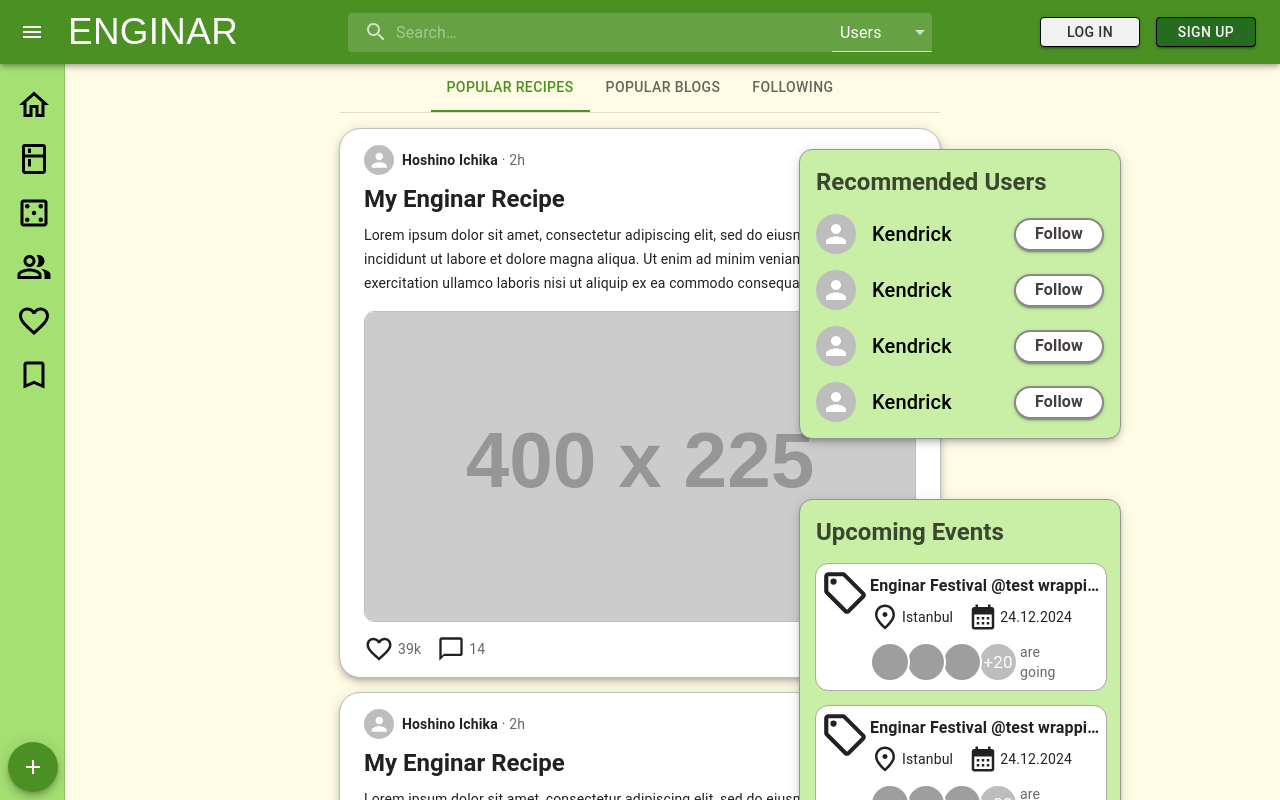
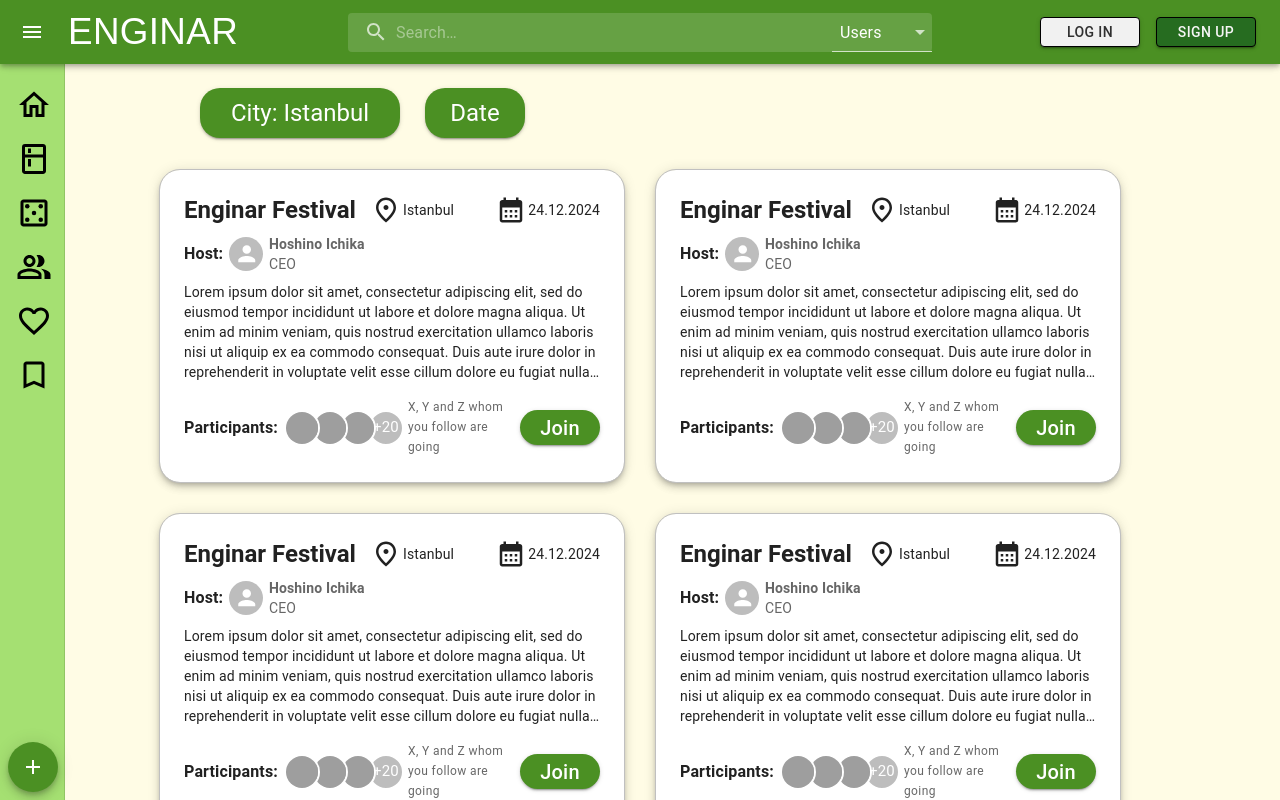
Before and after one commit to Soft-Engin/enginar_frontend, a React (Vite) app: page / in a window 1280 px wide. Shown: the top 800 px of the page. Built offline with nearby package versions, Linux system fonts and the light colour scheme; grey boxes are pictures that could not be loaded; a web font is replaced by a local one.

Commit message:
Improve EventCompressed component

```diff
--- a/src/App.jsx
+++ b/src/App.jsx
@@ -1,13 +1,13 @@
 import "./App.css";
 
 import Navbar from "./components/Navbar";
-import ContentFeed from "./components/ContentFeed";
+import EventHub from "./components/EventHub";
 
 function App() {
   return (
     <div>
     <Navbar></Navbar>
-    <ContentFeed />
+    <EventHub />
     </div>
   );
 }
--- a/src/components/BlogMini.jsx
+++ b/src/components/BlogMini.jsx
@@ -12,7 +12,7 @@ import ShareIcon from "@mui/icons-material/Share";
 
 export default function BlogMini() {
   return(
-    <Box sx={{maxWidth: 700, outline: "1.5px solid #C0C0C0", backgroundColor: "#FFFFFF", pl: 3, pt: 2, pr: 3, pb: 1.5, borderRadius: 5, boxShadow: 5 }}>
+    <Box sx={{ maxWidth: 700, outline: "1.5px solid #C0C0C0", backgroundColor: "#FFFFFF", pl: 3, pt: 2, pr: 3, pb: 1.5, borderRadius: 5, boxShadow: 5 }}>
       <Box sx={{ display: "flex", justifyContent: "space-between", alignItems: "center", mb: 1 }}>
         <Box sx={{ display: "flex", alignItems: "center" }}>
           <Avatar sx={{ width: 30, height: 30, marginRight: 1 }} />
--- a/src/components/EventCompressed.jsx
+++ b/src/components/EventCompressed.jsx
@@ -6,16 +6,14 @@ import {
   AvatarGroup,
   Button
 } from "@mui/material";
-import Grid from '@mui/material/Grid2';
 import PlaceOutlinedIcon from '@mui/icons-material/PlaceOutlined';
-import CalendarMonthIcon  from "@mui/icons-material/CalendarMonth";
+import CalendarMonthIcon from "@mui/icons-material/CalendarMonth";
 
 export default function EventCompressed() {
-  return (
-    <Box sx= {{ width: 700, height: 320, outline: "1.5px solid #C0C0C0", backgroundColor: "#FFFFFF", pl: 3, pt: 3, pr: 3, pb: 3, borderRadius: 5, boxShadow: 5 }}>
-      <Grid container spacing={1}>
-        <Grid item size={9.5}>
-          <Box sx={{ display: 'flex', alignItems: 'center' }}>
+  return(
+    <Box sx={{ maxWidth: 700, outline: "1.5px solid #C0C0C0", backgroundColor: "#FFFFFF", pl: 3, pt: 3, pr: 3, pb: 3, borderRadius: 5, boxShadow: 5 }}>
+      <Box sx={{ display: "flex", justifyContent: "space-between", alignItems: "center", mb: 1 }}>
+        <Box sx={{ display: "flex", alignItems: "center" }}>
           <Typography variant="h5" fontWeight="bold" style={{ marginRight: '15px', maxWidth: '400px' }} noWrap>
             Enginar Festival
           </Typography>
@@ -24,17 +22,15 @@ export default function EventCompressed() {
             Istanbul
           </Typography>
         </Box>
-        </Grid>
-        <Grid item size={2.5}>
         <Box sx={{ display: 'flex', alignItems: 'center' }}>
           <CalendarMonthIcon style={{ fontSize: '30px', marginRight: '2px' }} />
           <Typography variant="body2" component="div" noWrap>
             24.12.2024
           </Typography>
         </Box>
-        </Grid>
-        <Grid item size={12}>
-          <Box sx={{ display: 'flex', alignItems: 'center' }}>
+      </Box>
+
+      <Box sx={{ display: 'flex', alignItems: 'center', mb: 1 }}>
         <Typography variant="body1" component="div" fontWeight="bold" style={{ marginRight: '6px' }} noWrap>
           Host:
         </Typography>
@@ -43,15 +39,12 @@ export default function EventCompressed() {
           <b>Hoshino Ichika</b><br/>CEO
         </Typography>
       </Box>
-        </Grid>
-        <Grid item size={12} sx={{ height: 150 }}>
-          <Box sx={{ display: 'flex', alignItems: 'center' }}>
-            <Typography variant="body2" component="div" sx={{ overflow: 'hidden', display: '-webkit-box', WebkitBoxOrient: 'vertical', WebkitLineClamp: 6, textOverflow: 'ellipsis' }}>
+
+      <Typography variant="body2" component="div" sx={{ overflow: 'hidden', display: '-webkit-box', WebkitBoxOrient: 'vertical', WebkitLineClamp: 5, textOverflow: 'ellipsis' }}>
         Lorem ipsum dolor sit amet, consectetur adipiscing elit, sed do eiusmod tempor incididunt ut labore et dolore magna aliqua. Ut enim ad minim veniam, quis nostrud exercitation ullamco laboris nisi ut aliquip ex ea commodo consequat. Duis aute irure dolor in reprehenderit in voluptate velit esse cillum dolore eu fugiat nulla pariatur. Excepteur sint occaecat cupidatat non proident, sunt in culpa qui officia deserunt mollit anim id est laborum. Lorem ipsum dolor sit amet, consectetur adipiscing elit, sed do eiusmod tempor incididunt ut labore et dolore magna aliqua. Ut enim ad minim veniam, quis nostrud exercitation ullamco laboris nisi ut aliquip ex ea commodo consequat. Duis aute irure dolor in reprehenderit in voluptate velit esse cillum dolore eu fugiat nulla pariatur. Excepteur sint occaecat cupidatat non proident, sunt in culpa qui officia deserunt mollit anim id est laborum.
       </Typography>
-          </Box>
-        </Grid>
-        <Grid item size={9}>
+
+      <Box sx={{ display: "flex", justifyContent: "space-between", alignItems: "center", mt: 2 }}>
         <Box sx={{ display: 'flex', alignItems: 'center' }}>
           <Typography variant="body1" component="div" fontWeight="bold" style={{ marginRight: '6px' }}>
             Participants:
@@ -65,15 +58,14 @@ export default function EventCompressed() {
             X, Y and Z whom you follow are going
           </Typography>
         </Box>
-        </Grid>
-        <Grid item size={3} container justifyContent="flex-end">
+        <Box sx={{ display: 'flex', alignItems: 'center' }}>
           <Button variant="contained" style={{ backgroundColor: "#4B9023", borderRadius: 30, width: "80px", height: "35px", textTransform: "none" }}>
             <Typography variant="h6" >
               Join
             </Typography>
           </Button>
-        </Grid>
-      </Grid>
+        </Box>
+      </Box>
     </Box>
   );
 }
--- a/src/components/Navbar.jsx
+++ b/src/components/Navbar.jsx
@@ -141,7 +141,7 @@ const navbarTitlesIcons = [
   { text: <Typography sx={{ fontWeight: '500', fontSize: '20px' }} >From My Kitchen</Typography>, icon: <KitchenOutlinedIcon sx={drawerIconStyle} />,},
   { text: <Typography sx={{ fontWeight: '500', fontSize: '20px' }} >Feelin' Hungry</Typography>, icon: <CasinoOutlinedIcon sx={drawerIconStyle} />,},
   { text: <Typography sx={{ fontWeight: '500', fontSize: '20px' }} >Event Hub</Typography>, icon: <PeopleAltOutlinedIcon sx={drawerIconStyle} /> },
-  { text: <Typography sx={{ fontWeight: '500', fontSize: '20px' }} >Favorited Posts</Typography>, icon: <FavoriteBorderOutlinedIcon sx={drawerIconStyle} /> },
+  { text: <Typography sx={{ fontWeight: '500', fontSize: '20px' }} >Liked Posts</Typography>, icon: <FavoriteBorderOutlinedIcon sx={drawerIconStyle} /> },
   { text: <Typography sx={{ fontWeight: '500', fontSize: '20px' }} >Saved Posts</Typography>, icon: <BookmarkBorderOutlinedIcon sx={drawerIconStyle} /> },
 ];
 
--- a/src/components/RecipeMini.jsx
+++ b/src/components/RecipeMini.jsx
@@ -12,7 +12,7 @@ import ShareIcon from "@mui/icons-material/Share";
 
 export default function RecipeMini() {
   return(
-    <Box sx={{maxWidth: 700, outline: "1.5px solid #C0C0C0", backgroundColor: "#FFFFFF", pl: 3, pt: 2, pr: 3, pb: 1.5, borderRadius: 5, boxShadow: 5 }}>
+    <Box sx={{ maxWidth: 700, outline: "1.5px solid #C0C0C0", backgroundColor: "#FFFFFF", pl: 3, pt: 2, pr: 3, pb: 1.5, borderRadius: 5, boxShadow: 5 }}>
       <Box sx={{ display: "flex", justifyContent: "space-between", alignItems: "center", mb: 1 }}>
         <Box sx={{ display: "flex", alignItems: "center" }}>
           <Avatar sx={{ width: 30, height: 30, marginRight: 1 }} />
```
Also changed, not shown: src/components/EventPage.jsx (added, +7 -0 lines), src/components/EventDetailed.jsx (added). Lines whose indentation alone changed are shown as unchanged.
